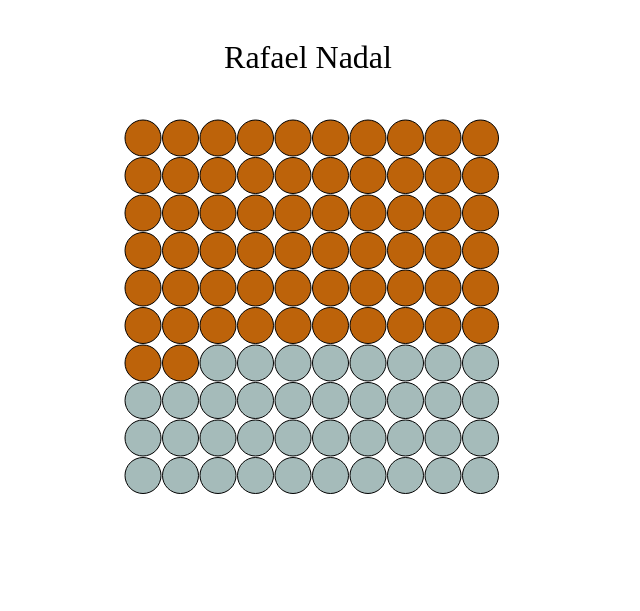
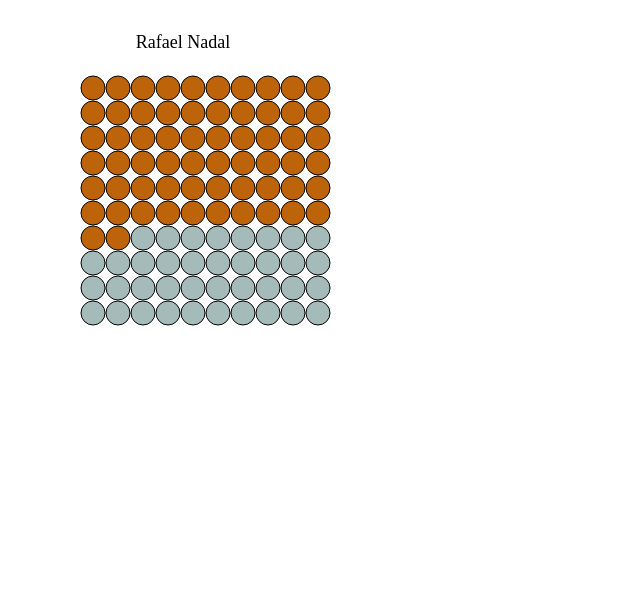
Before and after one commit to rykay/rafatitles, a plain HTML site: page index.html in a window 1280 px wide. Shown: the whole page, without its empty margins (0-640 px from the left). Drawn offline with nearby package versions, Linux system fonts and the light colour scheme.

Commit message:
Update index.html

```diff
--- a/index.html
+++ b/index.html
@@ -25,8 +25,8 @@
 
 
         //width and height of the SVG
-        const width = 600;
-        const height = 600;
+        const width = 350;
+        const height = 350;
 
         //create an svg with width and height
         var svg = d3.select('#grid-chart')
@@ -58,9 +58,9 @@
 
         svg.append("text")
             .attr("x", (width / 2))
-            .attr("y", 60)
+            .attr("y", 40)
             .attr("text-anchor", "middle")
-            .style("font-size", "32px")
+            .style("font-size", "18px")
             .text("Rafael Nadal");
 
         console.log(60 < rafaPercentNumber ? tennisFillActive : tennisFill)
@@ -73,12 +73,12 @@
                 return "id" + d;
             })
             .attr('cx', function (d) {
-                return x(d % numCols) * 1.5;
+                return x(d % numCols) -50;
             })
             .attr('cy', function (d) {
-                return y(Math.floor(d / numCols)) * 1.5;
+                return y(Math.floor(d / numCols)) -50;
             })
-            .attr('r', 18)
+            .attr('r', 12)
             .attr('fill', function (d) {
                 return d < rafaPercentNumber ? tennisFillActive : tennisFill;
             })
```
